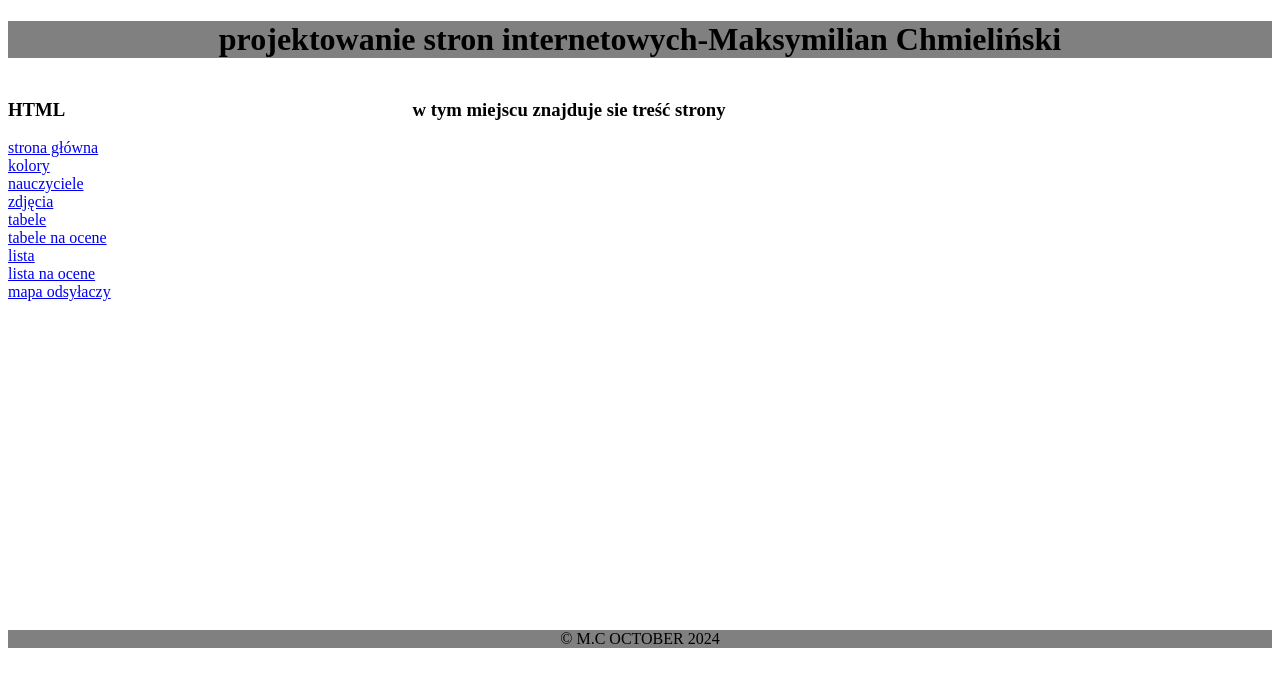
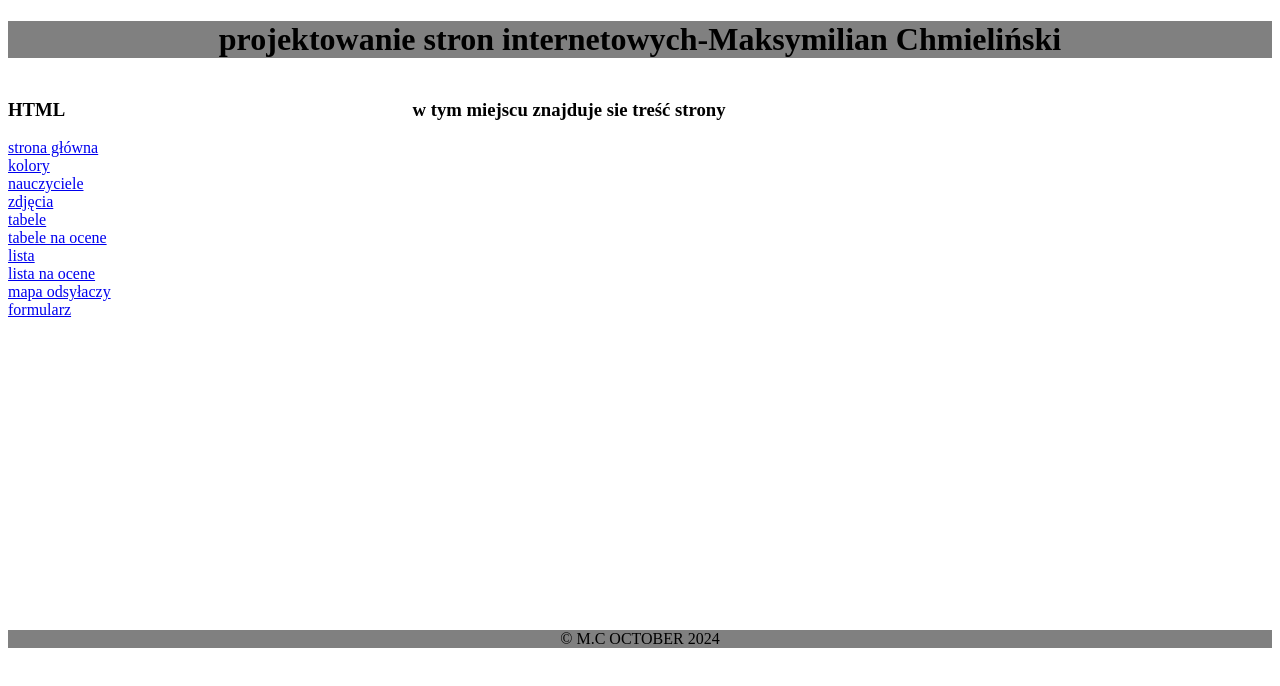
Before and after one commit to ChmielinskiM/chmielinskim.github.io, a plain HTML site: page index.html in a window 1280 px wide. Drawn offline with Linux system fonts and the light colour scheme.

Commit message:
Add files via upload

```diff
--- a/index.html
+++ b/index.html
@@ -20,6 +20,7 @@
 				<a href="listy.html"> lista </a><br />
 				<a href="chmielinski_lista.html"> lista na ocene </a><br />
 				<a href="mapa_odsylaczy.html"> mapa odsyłaczy </a><br />
+				<a href="formularz.html"> formularz </a><br />
 	</div>
 	<div style="float:right; width:68%;">
 	<h3>w tym miejscu znajduje sie treść strony</h3>
```
